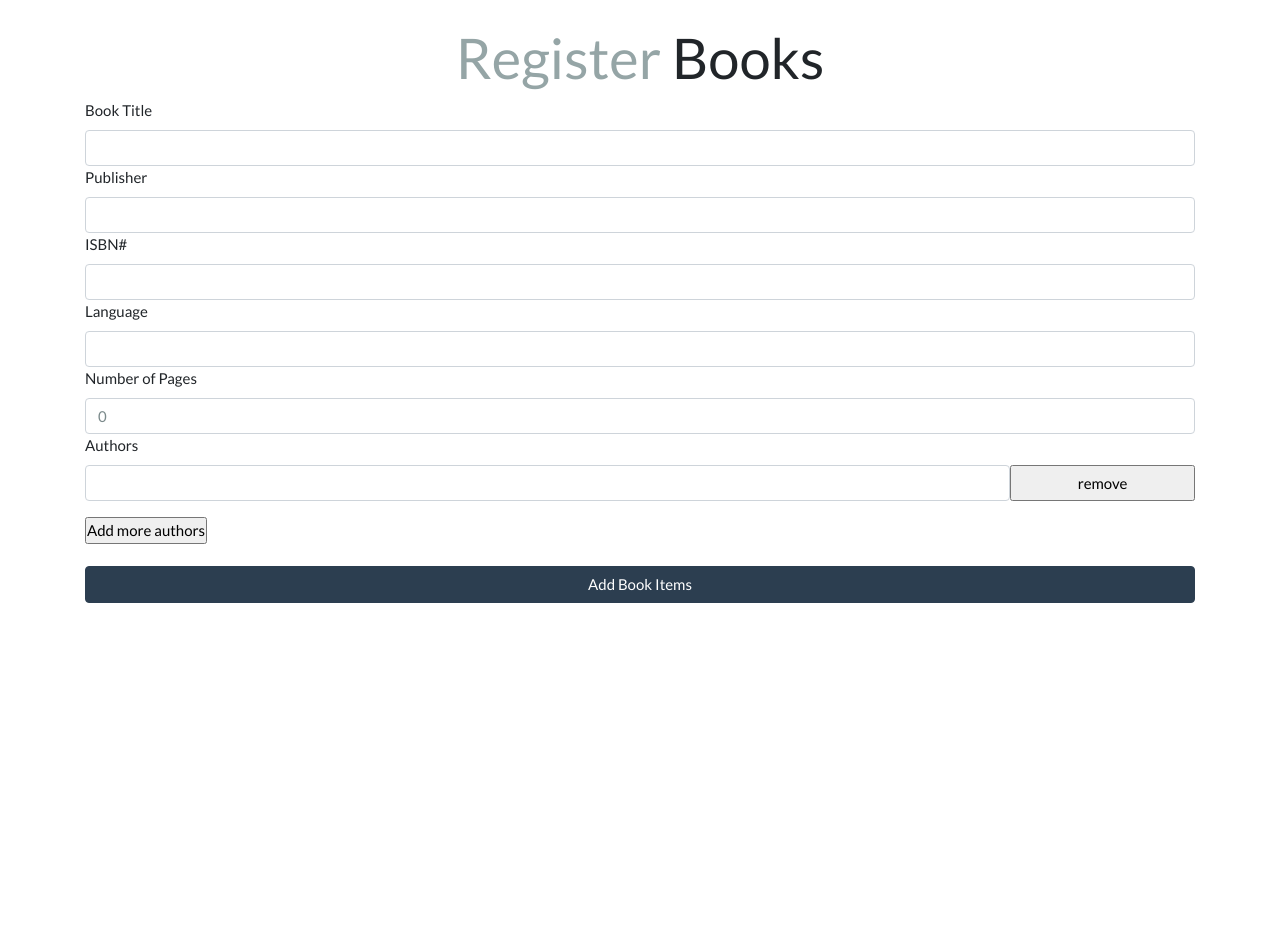
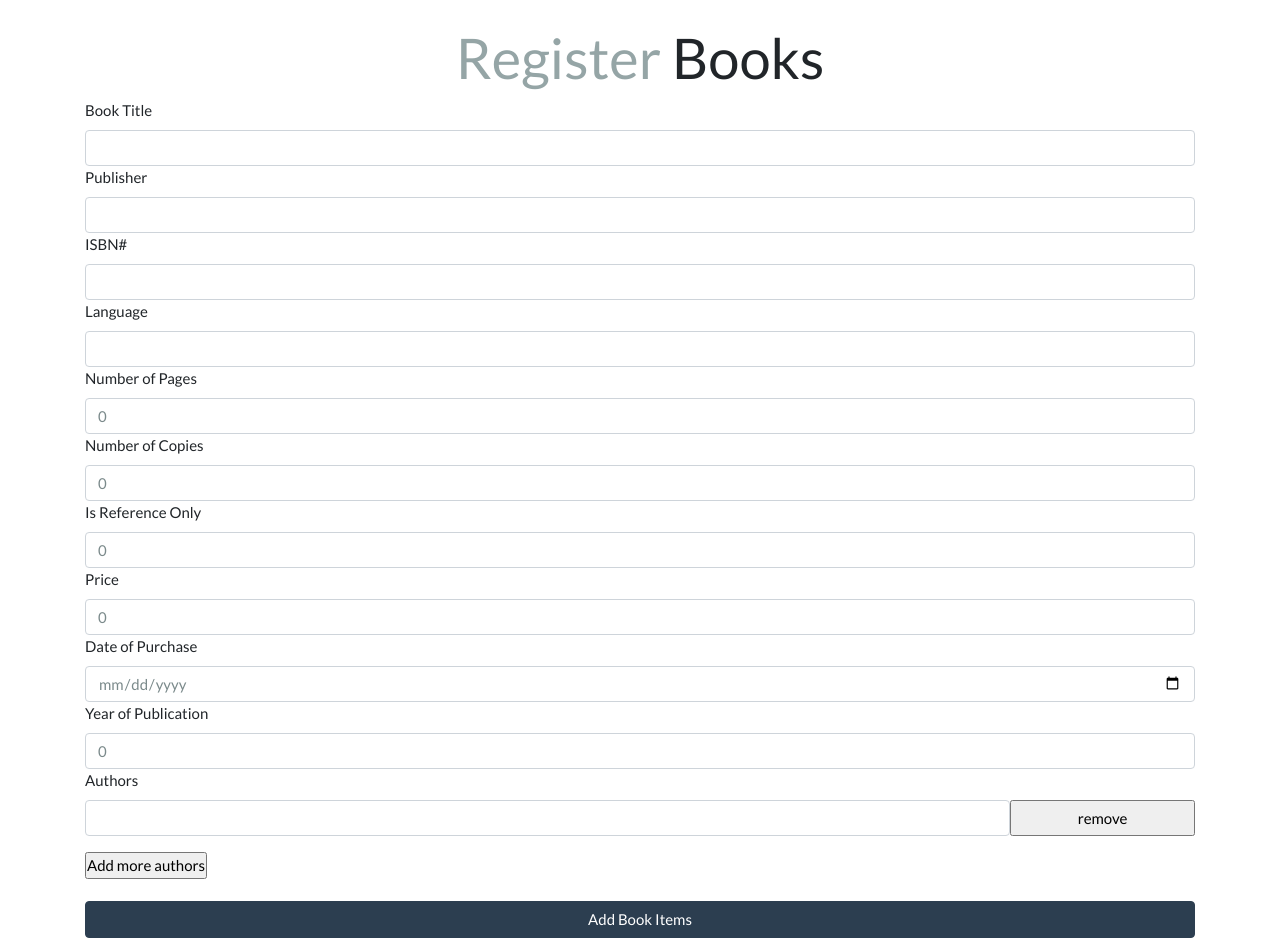
Before and after one commit to neha-kothari/LibraryManagementSystem, a React (Create React App) app in the folder src/main/webapp/lms_ui/: page /RegisterBook in a window 1280 px wide. Before the commit the page ends 800 px from the top, so only its background shows below. Built offline with nearby package versions, Linux system fonts and the light colour scheme; some icons are missing.

Commit message:
Register page updated

```diff
--- a/src/main/webapp/lms_ui/src/App.js
+++ b/src/main/webapp/lms_ui/src/App.js
@@ -6,6 +6,7 @@ import SignUp from "./Component/SignUp";
 import LibDashboard from "./Component/LibDashboard";
 import AddBook from "./Component/AddBookItem";
 import RegisterBook from "./Component/RegisterBook";
+import AddBookItem from "./Component/AddBookItem";
 
 class App extends Component {
   render() {
@@ -19,6 +20,7 @@ class App extends Component {
             <Route exact path="/SignUp" component={SignUp}/>
             <Route exact path="/AddBook" component={AddBook}/>
             <Route exact path="/RegisterBook" component={RegisterBook}/>
+              <Route exact path="/AddBookItem" component={AddBookItem}/>
             {/*<Route path="*" element={<NotFound/>}/>*/}
           </Switch>
         </Router>
--- a/src/main/webapp/lms_ui/src/Component/RegisterBook.js
+++ b/src/main/webapp/lms_ui/src/Component/RegisterBook.js
@@ -12,7 +12,12 @@ class RegisterBook extends Component{
             isbn: "",
             language: "",
             pages: 0,
-            authors: [""]
+            authors: [""],
+            copies: 0,
+            isReferenceOnly : 0,
+            price: 0,
+            purchaseDate:"",
+            publicationYear : 0
         }
         this.handleChange = this.handleChange.bind(this)
         this.handleChangeArray = this.handleChangeArray.bind(this)
@@ -90,6 +95,28 @@ class RegisterBook extends Component{
                             <label htmlFor="title">Number of Pages</label>
                             <input type="number" id="pages" name="pages" className="form-control" required="true" value={this.state.pages} onChange={this.handleChange}/>
                         </div>
+
+                        <div className="register-book">
+                            <label htmlFor="Number of Copies">Number of Copies</label>
+                            <input type="number" id="copies" name = "copies" className="form-control" required="true" value={this.state.copies} onChange={this.handleChange} />
+                        </div>
+                        <div className="register-book">
+                            <label htmlFor="Reference only">Is Reference Only</label>
+                            <input type="number" id="isReferenceOnly" name = "isReferenceOnly" className="form-control" min="0" max="1" required="true" value={this.state.isReferenceOnly} onChange={this.handleChange} />
+                        </div>
+
+                        <div className="register-book">
+                            <label htmlFor="price">Price</label>
+                            <input type="number" id="price" name="price" className="form-control" required="true" value={this.state.price} onChange={this.handleChange}/>
+                        </div>
+                        <div className="register-book">
+                            <label htmlFor="purchaseDate">Date of Purchase</label>
+                            <input type="date" id="purchaseDate" name="purchaseDate" className="form-control" required="true" value={this.state.purchaseDate} onChange={this.handleChange}/>
+                        </div>
+                        <div className="register-book">
+                            <label htmlFor="publicationYear">Year of Publication</label>
+                            <input type="number" id="publicationYear" name="publicationYear" className="form-control" required="true" min="1000" max="9999" value={this.state.publicationYear} onChange={this.handleChange}/>
+                        </div>
                         <div className="register-book">
                             <label htmlFor="title">Authors</label>
                             {this.createUI()}
@@ -97,7 +124,9 @@ class RegisterBook extends Component{
                             {/*<input type="submit" value="Submit" />*/}
                         </div>
                         <br/>
-                        <input type="submit" value="Add Book Items" className="btn btn-primary btn-block"/>
+                        <div className="register-book">
+                            <button type="submit"  className="btn btn-primary btn-block"> Add Book Items</button>
+                        </div>
                     </form>
 
                 </div>
```
